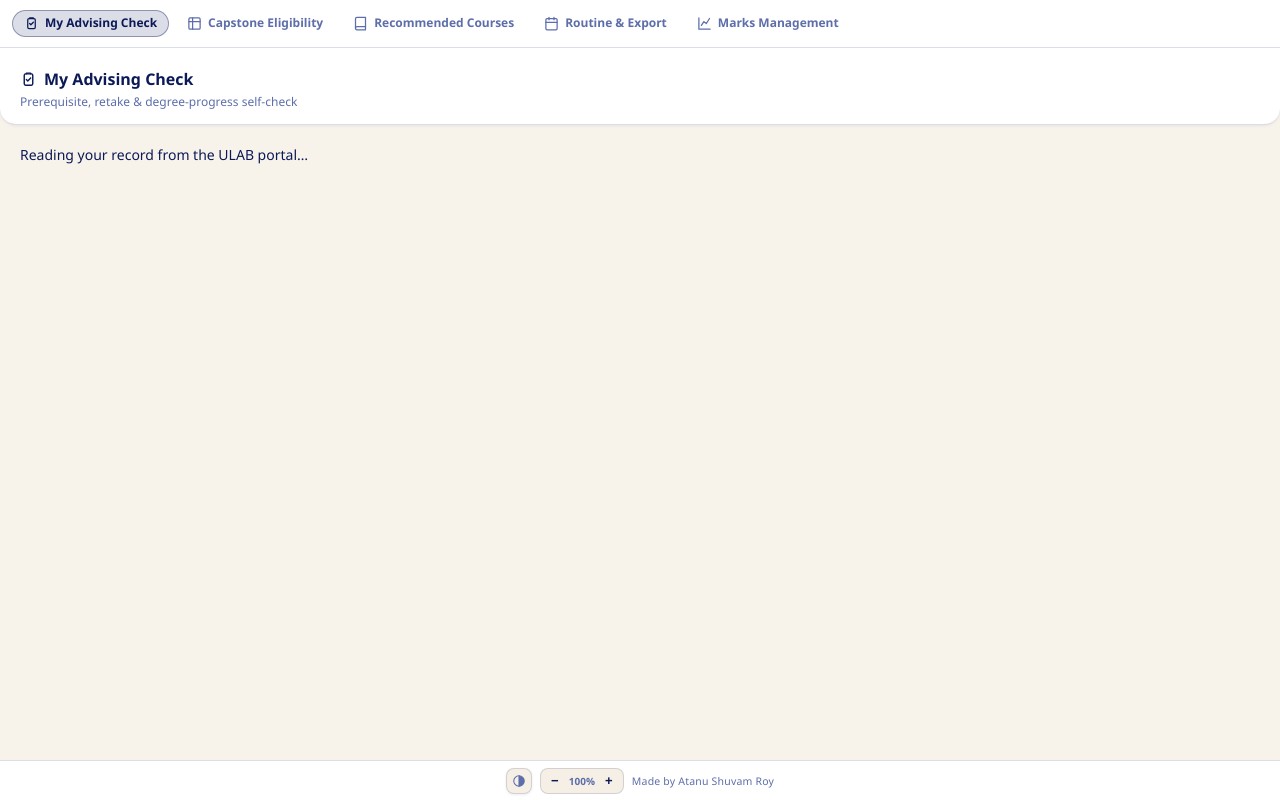
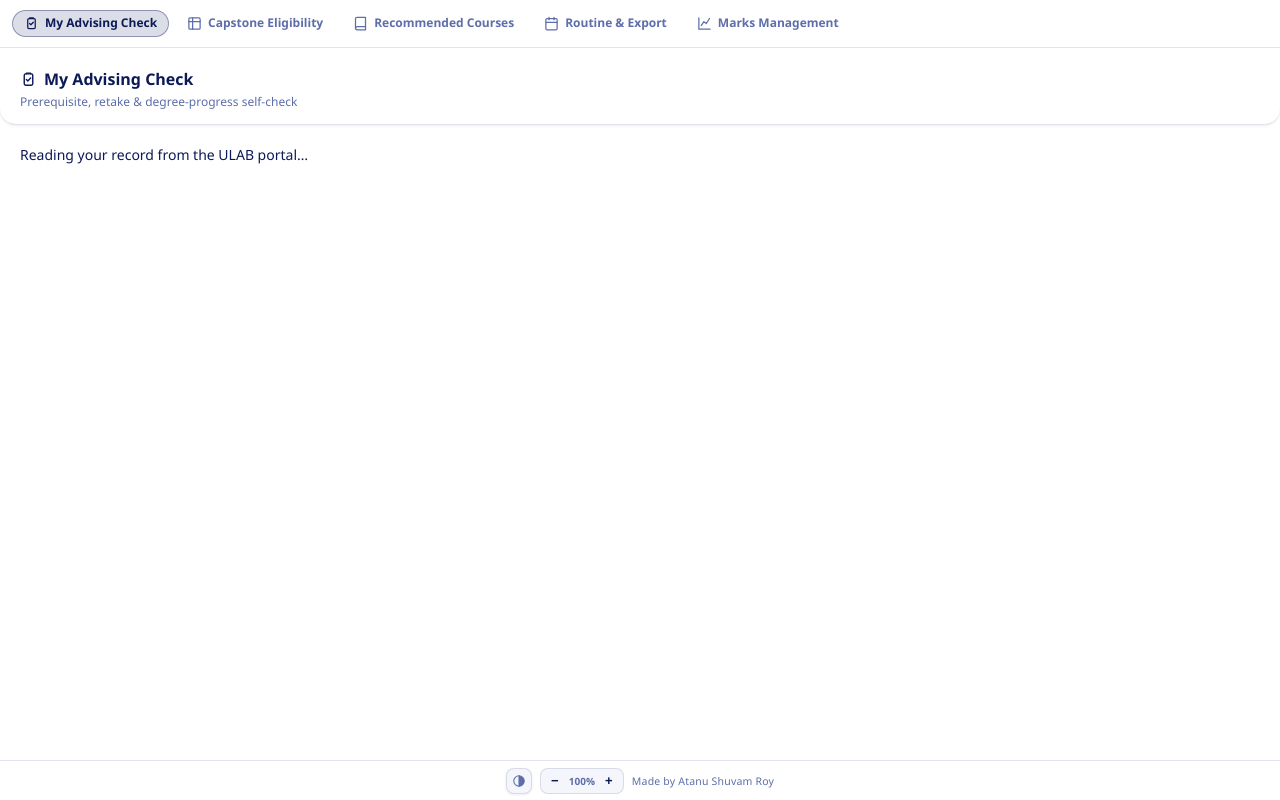
Before and after one commit to atanuroy911/ulab-student-companion, a browser extension: page sidebar/sidebar.html in a window 1280 px wide. Drawn offline with Linux system fonts and the light colour scheme.

Commit message:
Replace warm cream #F8F3EA with clean white #FFFFFF

```diff
--- a/features/common/bento-ui.css
+++ b/features/common/bento-ui.css
@@ -21,13 +21,13 @@
 
 /* ── Light (default) tokens ─────────────────────────────────────────── */
 :root {
-    /* 4-Color Palette: #F8F3EA (Cream), #0B1957 (Navy), #9ECCFA (Sky Blue), #E6D8C7 (Sand) */
-    --bento-bg:          #F8F3EA;
-    --bento-bg-alt:      #E6D8C7;
+    /* 4-Color Palette: #FFFFFF (White background), #0B1957 (Navy), #9ECCFA (Sky Blue), #E6D8C7 (Sand) */
+    --bento-bg:          #FFFFFF;
+    --bento-bg-alt:      #F4F6FB;
     --bento-card:        #FFFFFF;
-    --bento-card-alt:    #F5EFE6;
+    --bento-card-alt:    #F4F6FB;
     --bento-border:      #E6D8C7;
-    --bento-border-soft: rgba(11, 25, 87, 0.14);
+    --bento-border-soft: rgba(11, 25, 87, 0.12);
     --bento-fg:          #0B1957;
     --bento-fg-muted:    #35478C;
     --bento-fg-subtle:   #5D6EAA;
@@ -73,7 +73,7 @@ body.ulab-dark {
     --bento-card-alt:    #152985;
     --bento-border:      #263E9B;
     --bento-border-soft: rgba(158, 204, 250, 0.22);
-    --bento-fg:          #F8F3EA;
+    --bento-fg:          #FFFFFF;
     --bento-fg-muted:    #D2E5FA;
     --bento-fg-subtle:   #9ECCFA;
 
@@ -102,7 +102,7 @@ body.ulab-dark {
         --bento-card-alt:    #152985;
         --bento-border:      #263E9B;
         --bento-border-soft: rgba(158, 204, 250, 0.22);
-        --bento-fg:          #F8F3EA;
+        --bento-fg:          #FFFFFF;
         --bento-fg-muted:    #D2E5FA;
         --bento-fg-subtle:   #9ECCFA;
 
@@ -129,7 +129,7 @@ body.ulab-dark {
     --bento-card-alt:    #152985;
     --bento-border:      #263E9B;
     --bento-border-soft: rgba(158, 204, 250, 0.22);
-    --bento-fg:          #F8F3EA;
+    --bento-fg:          #FFFFFF;
     --bento-fg-muted:    #D2E5FA;
     --bento-fg-subtle:   #9ECCFA;
 
```
Also changed, not shown: features/shared/ulab-dashboard-shell.js (+10 -10 lines).
